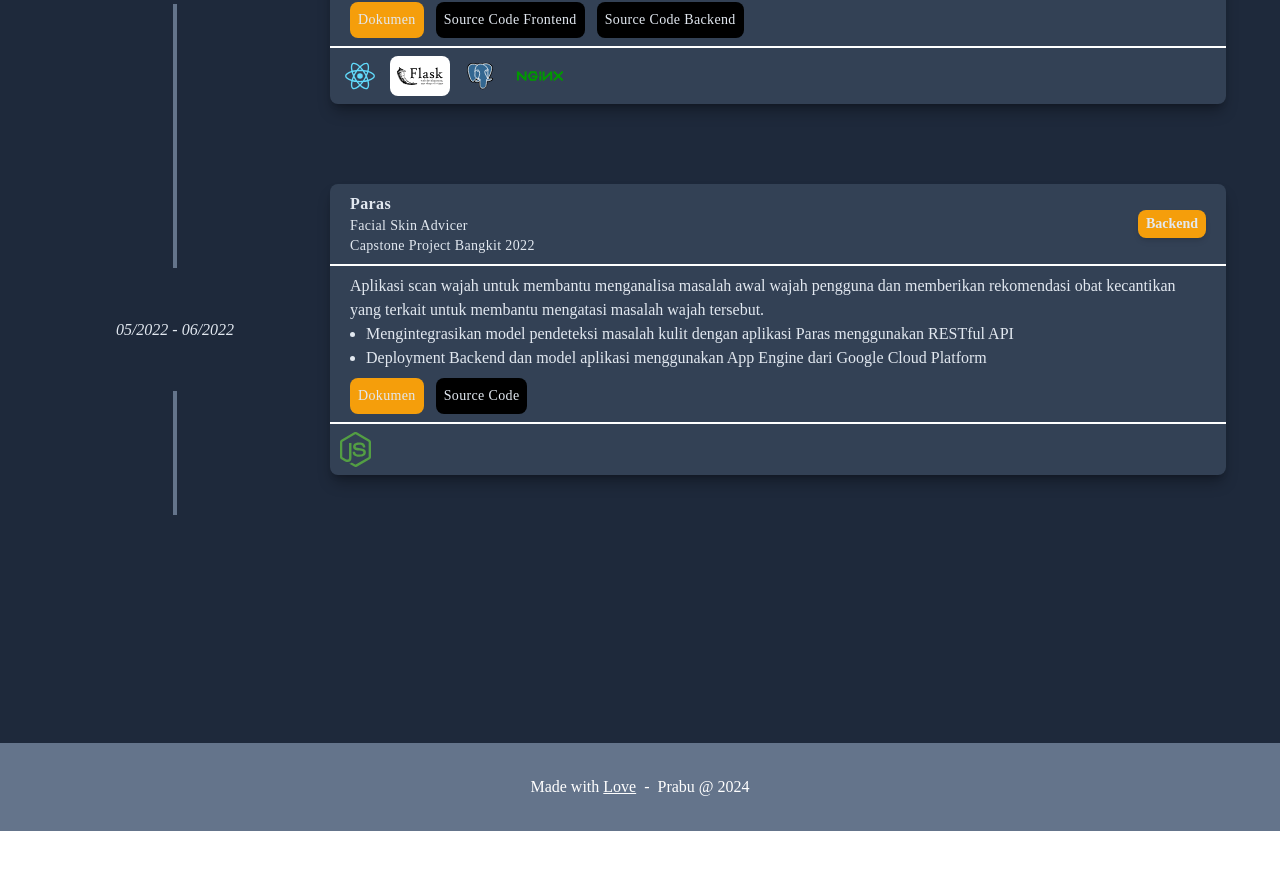
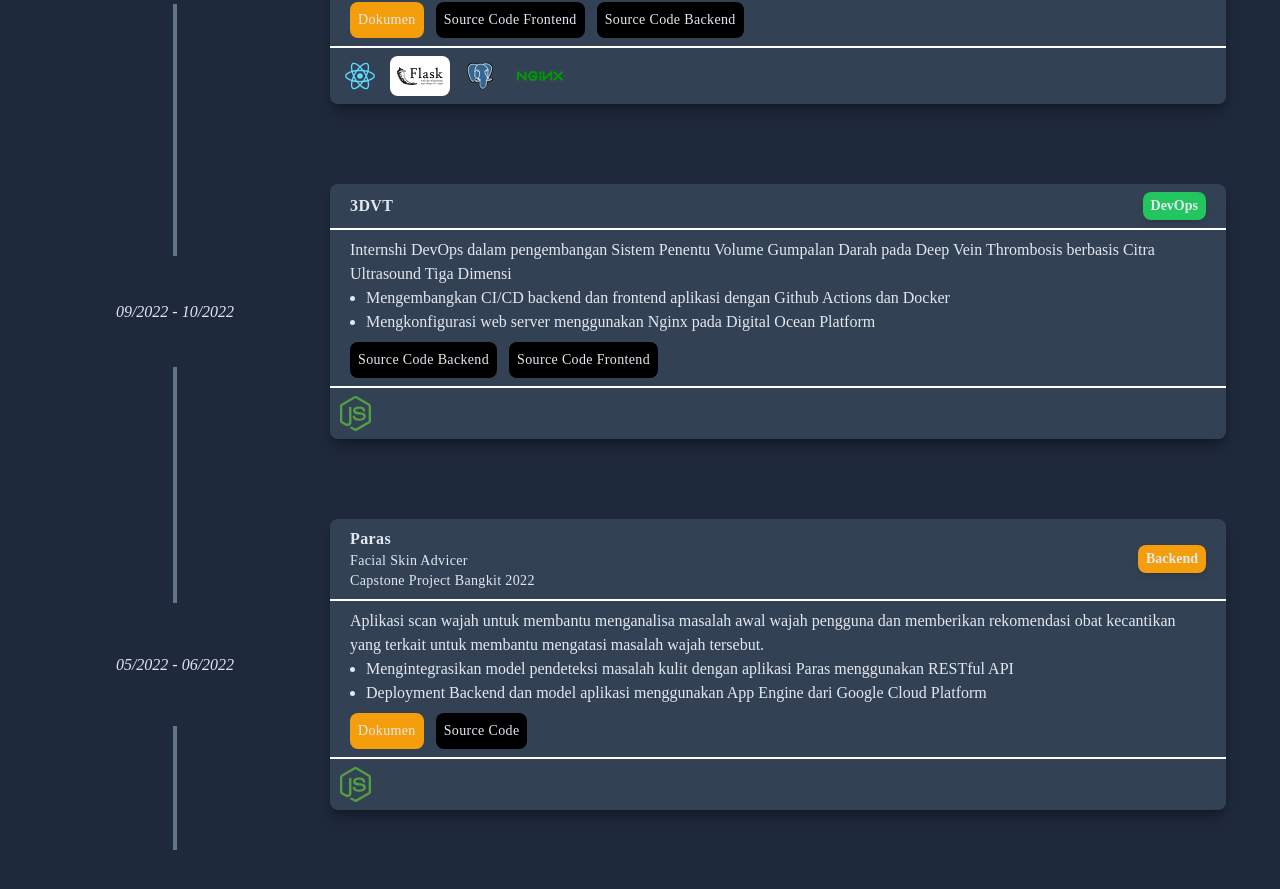
Before and after one commit to feratyusa/website, a Next.js app: page / in a window 1280 px wide. Shown: the part 1869-2758 px from the top of the page. Before the commit the page ends 2700 px from the top, so only its background shows below. Built offline with nearby package versions, Linux system fonts and the light colour scheme.

Commit message:
feat: 3dvt content

```diff
--- a/src/components/PortofolioContents.tsx
+++ b/src/components/PortofolioContents.tsx
@@ -143,6 +143,38 @@ function Timeline(){
                     </div>
                 </>
             </LineContent>
+            <LineContent time="09/2022 - 10/2022">
+                <>
+                    <div className="flex border-b-2 items-center justify-between border-white px-5 py-2">
+                        <div className="flex items-center gap-2">
+                            <div>
+                                <p className="font-bold tracking-wide">3DVT</p>
+                            </div>
+                        </div>
+                        <div>
+                            <div className="rounded-lg bg-green-500 px-2 py-1 shadow-md">
+                                <p className="capitalize text-sm font-bold">DevOps</p>
+                            </div>
+                        </div>
+                    </div>
+                    <div className="border-b-2 border-white px-5 py-2">
+                        <p>
+                            Internshi DevOps dalam pengembangan Sistem Penentu Volume Gumpalan Darah pada Deep Vein Thrombosis berbasis Citra Ultrasound Tiga Dimensi
+                        </p>
+                        <ul className="list-disc pl-4">
+                            <li className="list-item">Mengembangkan CI/CD backend dan frontend aplikasi dengan Github Actions dan Docker</li>
+                            <li>Mengkonfigurasi web server menggunakan Nginx pada Digital Ocean Platform</li>
+                        </ul>
+                        <div className="flex gap-3 mt-2">
+                            <LinkContent link="https://github.com/feratyusa/3dvt-backend" name="source code backend" className="bg-black"/>
+                            <LinkContent link="https://github.com/feratyusa/3dvt-frontend" name="source code frontend" className="bg-black"/>
+                        </div>
+                    </div>
+                    <div className="flex items-center pl-2 py-2">
+                        <img src={NodeJS.src} className="w-[35px]"/>
+                    </div>
+                </>
+            </LineContent>
             <LineContent time="05/2022 - 06/2022">
                 <>
                     <div className="flex border-b-2 items-center justify-between border-white px-5 py-2">
```
